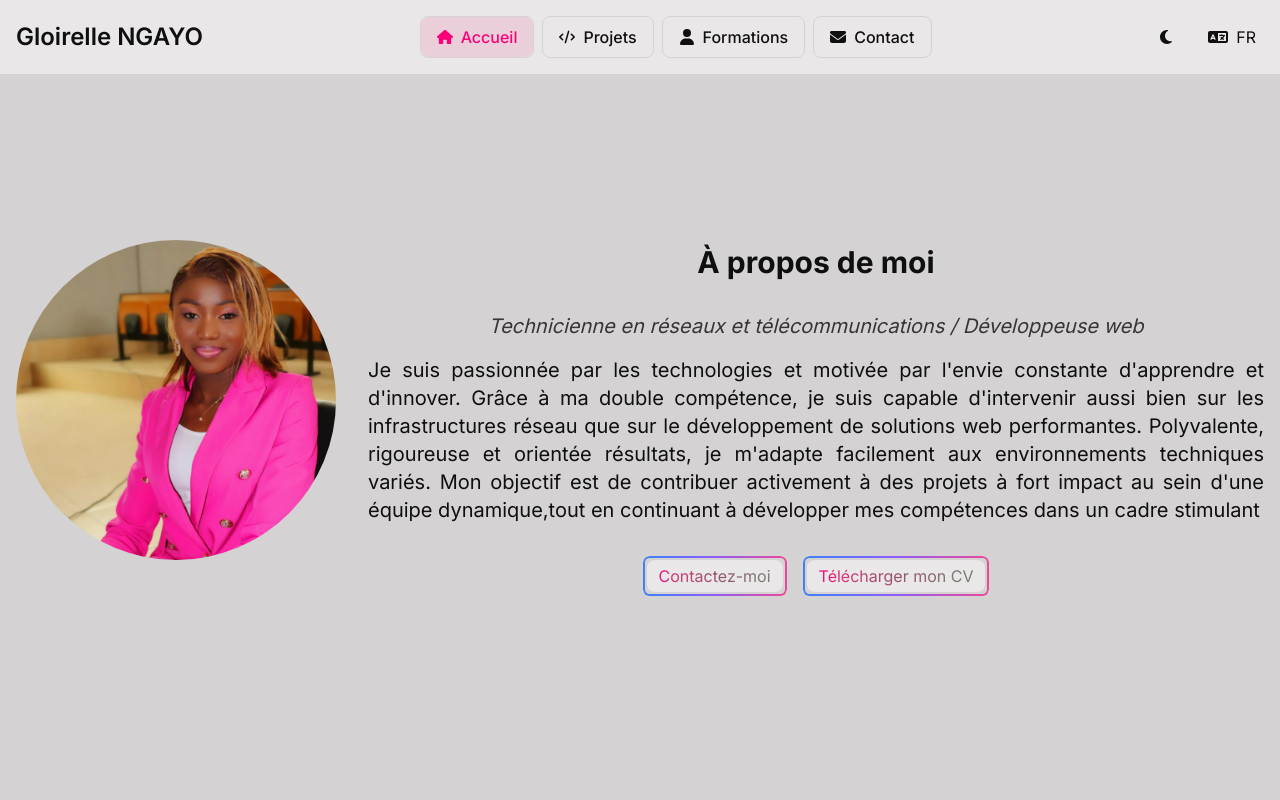
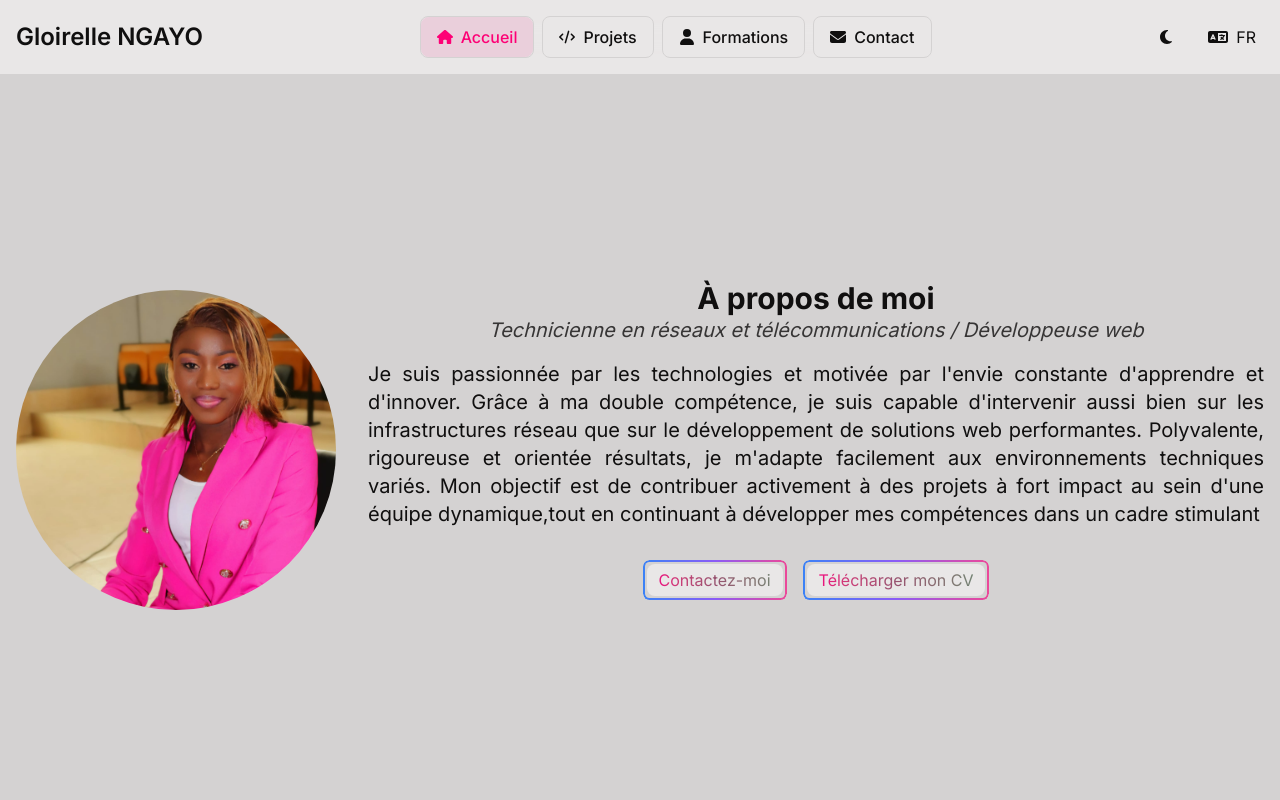
Before and after one commit to Gloirelle-Ngayo/My-portfolio, a Next.js app: page / in a window 1280 px wide. Shown: the top 800 px of the page. Built offline with nearby package versions, Linux system fonts and the light colour scheme; no server answers; the database is empty.

Commit message:
Finish with the first part

```diff
--- a/src/components/layout/Footer.tsx
+++ b/src/components/layout/Footer.tsx
@@ -17,7 +17,7 @@ export default function Footer() {
           <a href="https://github.com/Gloirelle-Ngayo" target="_blank" rel="noopener noreferrer">
             <FaGithub className="w-5 h-5 hover:text-pink-500 transition-colors" />
           </a>
-          <a href="www.linkedin.com/in/gloirelle-ngayo" target="_blank" rel="noopener noreferrer">
+          <a href="https://www.linkedin.com/in/gloirelle-ngayo/" target="_blank" rel="noopener noreferrer">
             <FaLinkedin className="w-5 h-5 hover:text-pink-500 transition-colors" />
           </a>
           <a href="mailto:gloirengayo@email.com">
--- a/src/components/sections/AcceuilSec.tsx
+++ b/src/components/sections/AcceuilSec.tsx
@@ -12,7 +12,7 @@ export default function AcceuilSec(){
         <section id="accueil" className="min-h-screen flex items-center justify-center relative bg-base-200">
             <AnimatedSection>
                 <div className="container mx-auto px-4 flex flex-col md:flex-row items-center justify-center gap-8 relative z-10">
-                    <div className="flex-shrink-0 w-[320px] h-[320px] rounded-full overflow-hidden hidden lg:block">
+                    <div className="flex-shrink-0 mt-25 w-[320px] h-[320px] rounded-full overflow-hidden hidden lg:block">
                         <Image
                             src="/images/acceuil/Gloirelle.jpg"
                             alt="Mon image"
@@ -21,8 +21,8 @@ export default function AcceuilSec(){
                             className="w-full h-full object-cover object-top"
                         />
                     </div>
-                    <div className="text-center text-center">
-                        <h1 className="text-2xl md:text-3xl font-bold mt-10 md:mb-8">À propos de moi</h1>
+                    <div className="text-center text-center md:mb-10">
+                        <h1 className="text-2xl md:text-3xl font-bold mt-30">À propos de moi</h1>
                         <h2 className='italic opacity-80 text-xl md:text-medium mb-4'>Technicienne en réseaux et télécommunications / Développeuse web</h2>
                         <p className="text-xl md:text-medium text-center md:text-justify">
                                 Je suis passionnée par les technologies et motivée par
--- a/src/components/sections/ContactSec.tsx
+++ b/src/components/sections/ContactSec.tsx
@@ -89,7 +89,7 @@ export default function ContactSec() {
               initial={{ opacity: 0, x: -40 }}
               whileInView={{ opacity: 1, x: 0 }}
               transition={{ duration: 0.6 }}
-              className="space-y-4 w-full"
+              className="space-y-4 w-full mb-5"
             >
               <div className="p-2 card-border-gradient backdrop-blur-sm bg-base-100 text-sm">
                 <input
@@ -132,7 +132,7 @@ export default function ContactSec() {
               {feedback && (
                 <p
                   className={`text-center text-sm ${
-                    feedbackColor === "green" ? "text-green-500 bg-green/10 p-4 border-1 border-green/20 rounded-md" : "text-red-500 bg-primary/10 p-4 border-1 border-primary/20 rounded-md"
+                    feedbackColor === "green" ? "text-green-500 p-4 border-1 border-green/20 rounded-md" : "text-red-500 bg-primary/10 p-4 border-1 border-primary/20 rounded-md"
                   }`}
                 >
                   {feedback}
```
